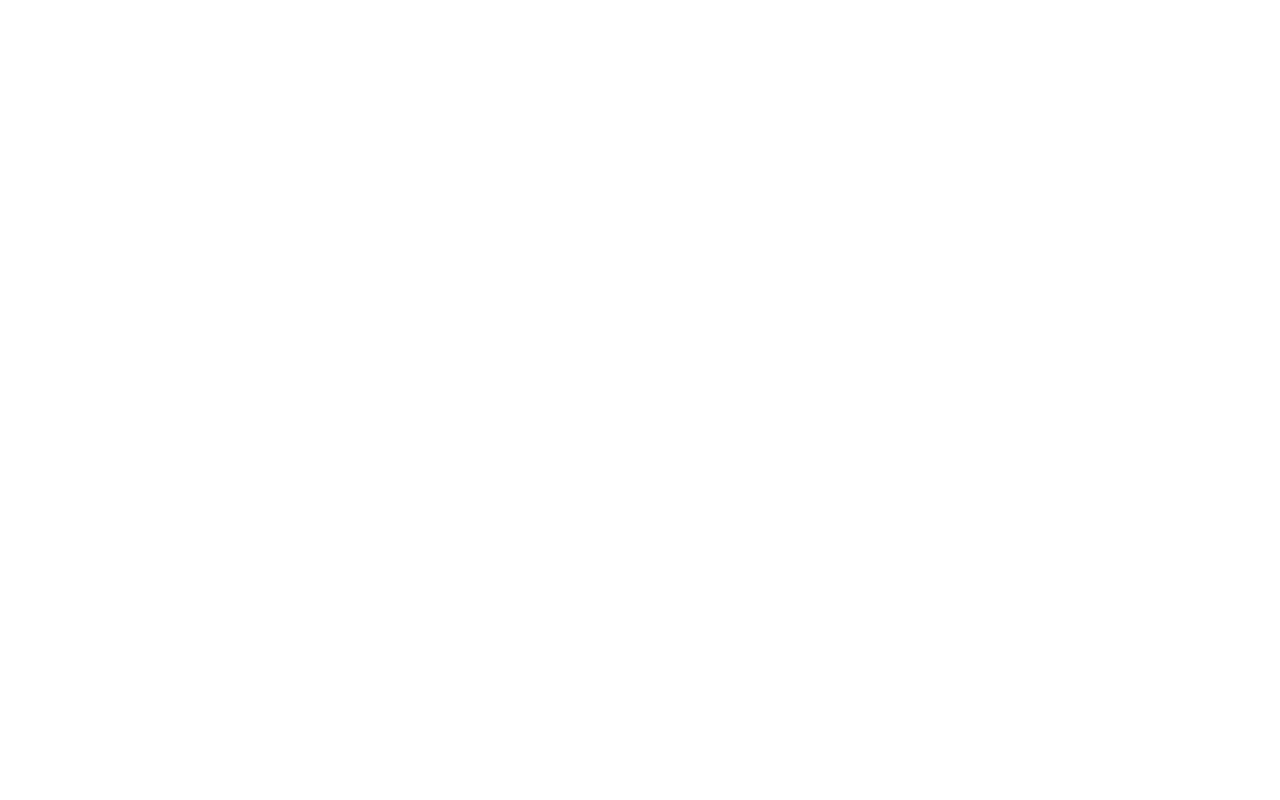
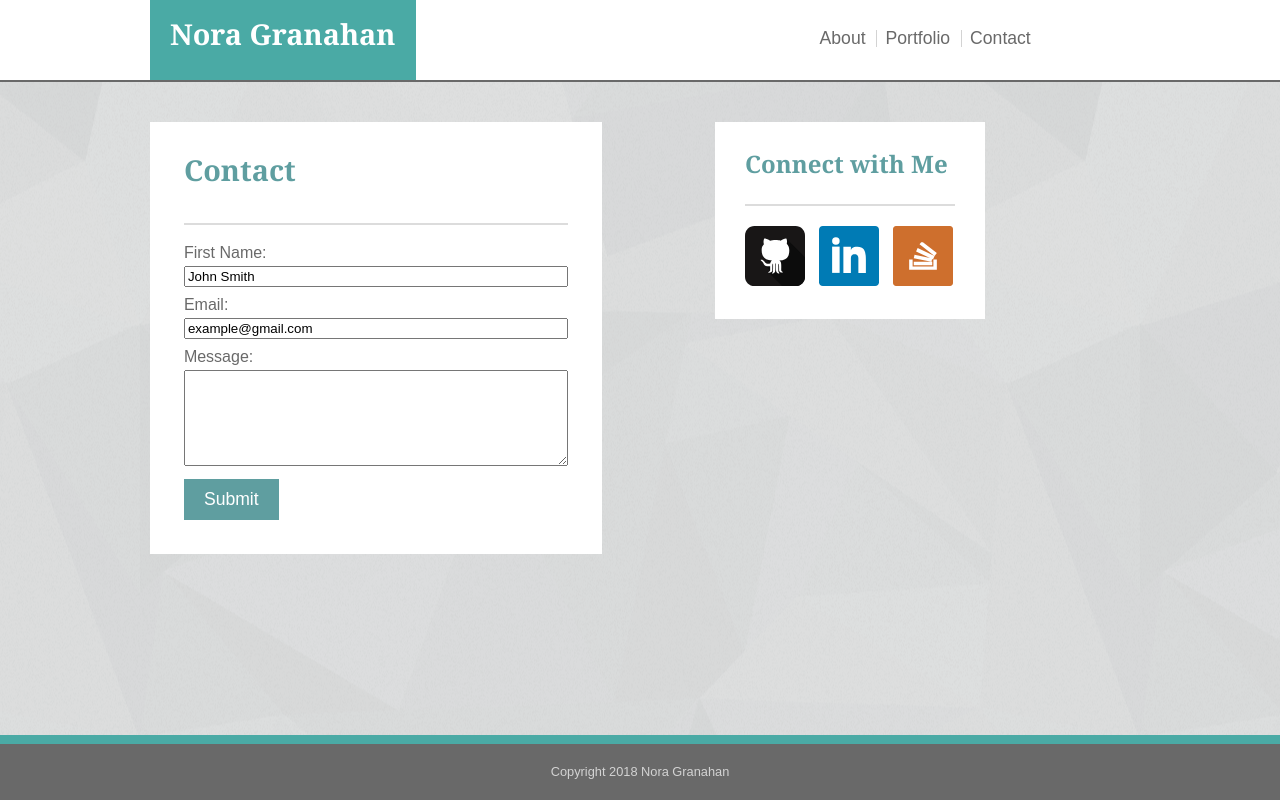
Before and after one commit to ngranahan/basic-portfolio, a plain HTML site: page contact.html in a window 1280 px wide. Drawn offline with Linux system fonts and the light colour scheme.

Commit message:
created contact and portfolio pages and added more styling

```diff
--- a/assets/css/style.css
+++ b/assets/css/style.css
@@ -8,10 +8,12 @@
 a {
     text-decoration: none;
     color: dimgray;
+    transition: .8s;
 }
 
 a:hover {
     color: cadetblue;
+    font-size: 1.2em;
 }
 
 h1, h2, h3 {
@@ -19,7 +21,7 @@ h1, h2, h3 {
     font-weight: 900;
 }
 
-p, a, h4 {
+p, a, h4, form {
     font-family: 'Arial', 'Helvetica Neue', Helvetica, sans-serif;
 }
 
@@ -40,7 +42,7 @@ h4 {
     font-size: .8em;
 }
 
-p {
+p, form {
     color: dimgray;
 }
 
@@ -54,7 +56,6 @@ p {
 
 header {
     height: 80px;
-    border-bottom: solid lightgray 2px;
     position: relative;
 }
 
@@ -66,9 +67,8 @@ header {
     vertical-align: bottom;
     padding: 20px 20px 0 20px;
     margin-left: 150px;
-    font-size: 2em;
+    font-size: 1.8em;
     color: white;
-    font-size: 1.8em;
 }
 
 nav {
@@ -83,6 +83,14 @@ nav a {
     padding: 0 10px;
     font-size: 1.1em;
     float: left;
+}
+
+a img {
+    transition: .8s;
+}
+
+a img:hover {
+    width: 62px;
 }
 
 .nav-div-1, .nav-div-2 {
@@ -102,34 +110,15 @@ nav a {
 }
 
 
-.underline {
-    position: relative;
-}
-
-.underline:after {
-    position: absolute;
-    content: '';
-    height: 2px;
-    bottom: 20px;
-    margin: 0 auto;
-    left: 0;
-    right: 0;
-    width: 100%;
-    background-color: gainsboro;
-}
-
-
 
 /* MAIN-CONTENT STYLES */
 
 .main-content {
     clear: both;
     flex: 1;
-}
-
-.main-content {
+    border-top: solid dimgray 2px;
     width: 100%;
-    background-color: rgb(241, 241, 241);
+    background: rgb(241, 241, 241) url("../images/shattered_@2x.png") repeat center;
     padding: 40px 0 0 150px;
 }
 
@@ -138,11 +127,22 @@ section {
     background-color: white;
     padding: 3%;
     float: left;
+    margin-bottom: 40px;
+}
+
+section img {
+    float: left;
+    margin-bottom: 20px;
+}
+
+section img:nth-child(odd) {
+    margin-left: 20px;
 }
 
 .bio-photo {
     float: left;
     padding-right: 15px;
+    width: 200px;
 }
 
 aside {
@@ -165,6 +165,42 @@ p {
     margin: 0 10px;
 }
 
+.underline {
+    position: relative;
+}
+
+.underline:after {
+    position: absolute;
+    content: '';
+    height: 2px;
+    bottom: 20px;
+    margin: 0 auto;
+    left: 0;
+    right: 0;
+    width: 100%;
+    background-color: gainsboro;
+}
+
+/* FORM STYLES */
+
+.input-text, textarea {
+    width: 100%;
+    margin: 5px 0 10px 0;
+}
+
+.btn {
+    background-color: cadetblue;
+    border: none;
+    padding: 10px 20px;
+    font-size: 1.1em;
+    color: white;
+    transition: .8s;
+}
+
+.btn:hover {
+    background-color: dimgray;
+    font-size: 1.2em;
+}
 
 
 /* FOOTER STYLES */
--- a/contact.html
+++ b/contact.html
@@ -0,0 +1,50 @@
+<!DOCTYPE html>
+<html>
+    <head>
+        <title>Nora's Basic Portfolio</title>
+        <link rel="stylesheet" type="text/css" href="assets/css/reset.css">
+        <link rel="stylesheet" type="text/css" href="assets/css/style.css">
+    </head>
+    <body class="page">
+        <!-- HEADER CONTENT IS THE SAME FOR ALL PAGES -->
+        <header>
+            <h1 class="logo">Nora Granahan</h1>
+            <nav>
+                <a href="index.html">About</a>
+                <a class="nav-break" href="portfolio.html">Portfolio</a>
+                <a class="nav-break" href="contact.html">Contact</a>
+                <div class="nav-div-1"></div>
+                <div class="nav-div-2"></div>
+            </nav>
+        </header>
+        <div class="main-content">
+            <!-- SECTION CONTENT IS DIFFERENT FOR EACH PAGE -->
+            <section>
+                <h2 class="underline">Contact</h2>
+                <form>
+                    First Name:<br>
+                    <input class="input-text" type="text" name="firstLast" value="John Smith">
+                    <br>
+                    Email:<br>
+                    <input class="input-text" type="email" value="example@gmail.com">
+                    <br>
+                    Message:<br>
+                    <textarea name="message" rows="6"></textarea>
+                    <br>
+                    <input class="btn" type="submit" value="Submit">
+                </form>
+            </section>
+            <!-- ASIDE CONTENT IS THE SAME FOR ALL PAGES -->
+            <aside>
+                <h3 class="underline">Connect with Me</h3>
+                <a target="_blank" href="https://github.com/ngranahan"><img class="icon" src="assets/images/github-rounded.svg"></a>
+                <a target="_blank" href="https://www.linkedin.com/in/nora-granahan-55a27853/"><img class="icon center" src="assets/images/linkedin-rounded.svg"></a>
+                <a target="_blank" href="https://stackoverflow.com/users/8968716/ngran"><img class="icon" src="assets/images/stackoverflow.svg"></a>
+            </aside>
+        </div>
+        <!-- FOOTER CONTENT IS THE SAME FOR ALL PAGES -->
+        <footer>
+            <h4>Copyright 2018 Nora Granahan</h4>
+        </footer>
+    </body>
+</html>
```
Also changed, not shown: index.html (+8 -4 lines), portfolio.html (+44 -0 lines), assets/images/NG-Headshot-GS.png (added), assets/images/NG-Headshot.png (added), assets/images/shattered_@2X.png (added).
